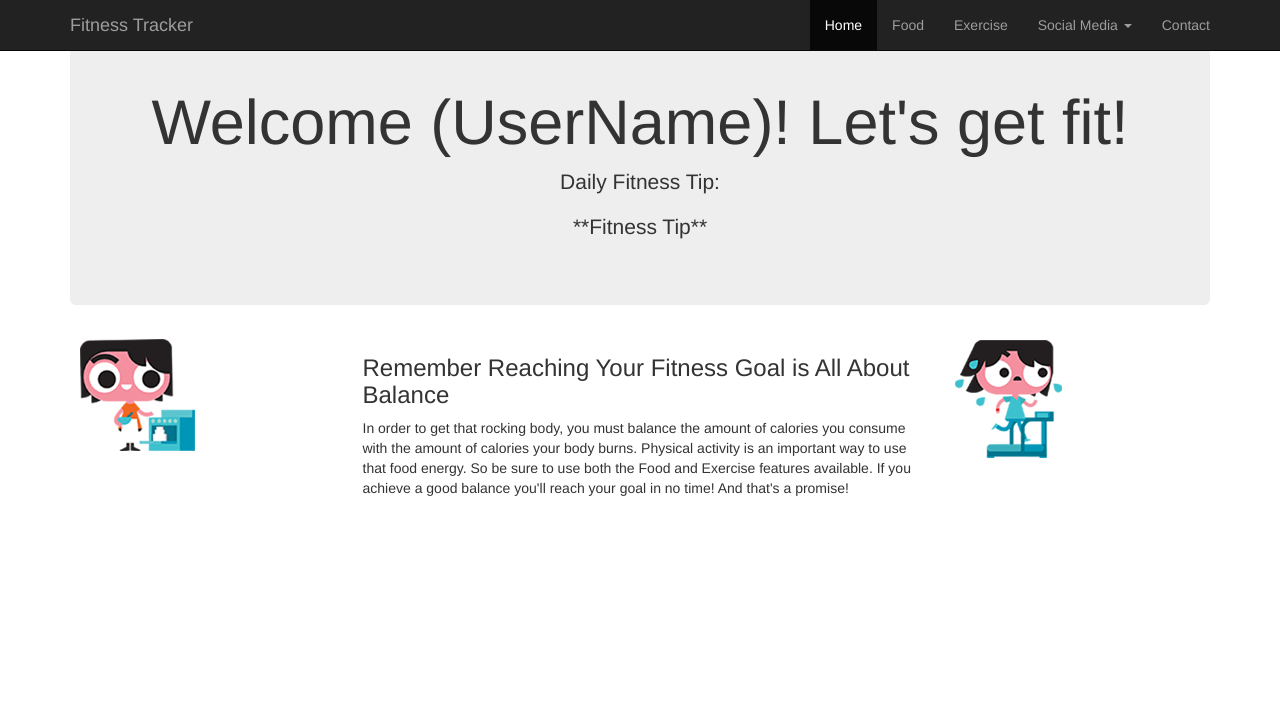
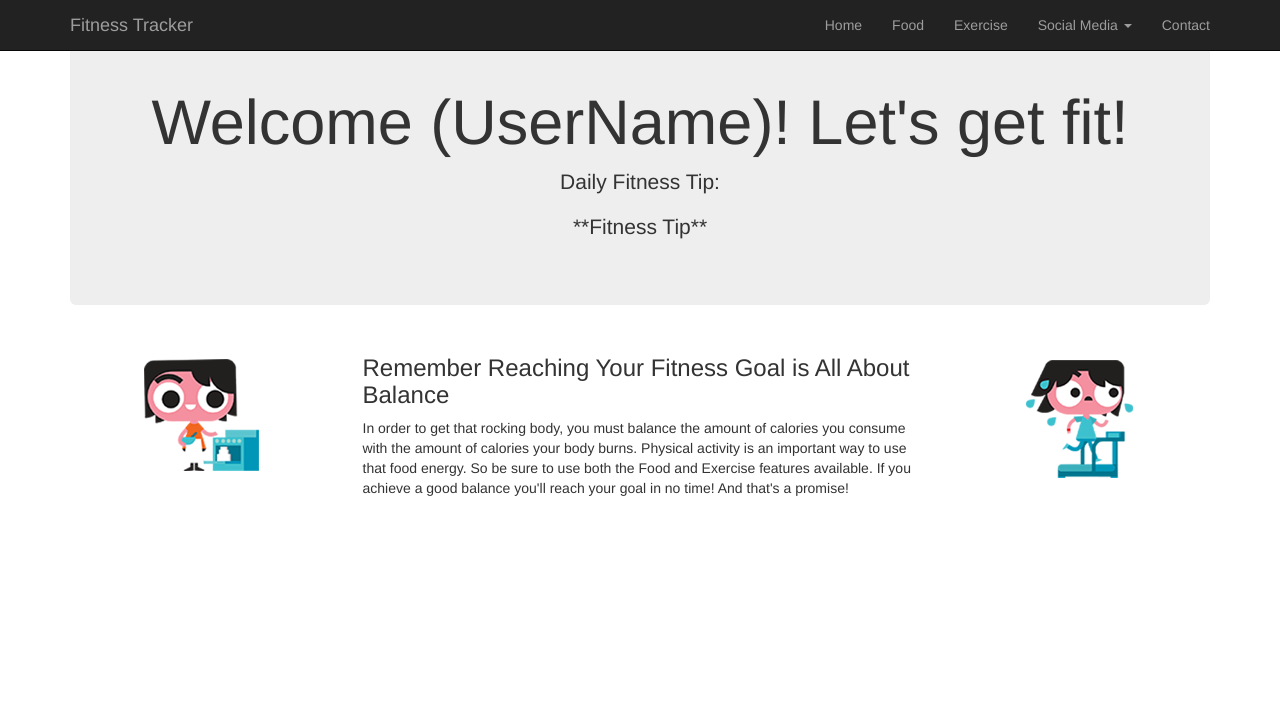
Before and after one commit to JCcalonge6/Fall2014-WebProgramming, a PHP site: page /index.php in a window 1280 px wide. Shown: the top 727 px of the page. Run offline with PHP 8.4, Linux system fonts and the light colour scheme; some libraries are stand-ins or nearby versions.

Commit message:
Changes
Footer: Added Dummy Modal for the contact
Header: Need to figure out how to successfully use active class. Changed
contact into modal.
Home: Changed images to PGNs.

```diff
--- a/FitnessTracker/footer.html
+++ b/FitnessTracker/footer.html
@@ -3,6 +3,26 @@
 				<p class="navbar-text pull-left">Built by JCcalonge</p>
 			</div>
 		</div>
+
+		<div class="modal fade" id="contact" role="dialog">
+			<div class="modal-dialog">
+				<div class="modal-content">
+					<div class="modal-header">
+						<h4>Contact Jhonathan Calonge</h4>
+					</div>
+
+					<div class="modal-body">
+						<p>**Make Form**</p>
+					</div>
+
+					<div class="modal-footer">
+						<a class="btn btn-danger" data-dismiss="modal">Cancel</a>
+						<a class="btn btn-success" data-dismiss="modal">Send</a>
+					</div>
+				</div>
+			</div>
+		</div>
+
 		<script src="http://ajax.googleapis.com/ajax/libs/jquery/1.10.2/jquery.min.js"></script>
 		<script src="view/js/bootstrap.js"></script>
 	</body>
--- a/FitnessTracker/header.html
+++ b/FitnessTracker/header.html
@@ -11,7 +11,7 @@
 				</div>
 				<div class="collapse navbar-collapse navHeaderCollapse">
 					<ul class="nav navbar-nav navbar-right">
-						<li class="active"><a href="index.php">Home</a></li>
+						<li><a href="index.php">Home</a></li> <!--class="active"-->
 						<li><a href="food.php">Food</a></li>
 						<li><a href="exercise.php">Exercise</a></li>
 						<li class="dropdown">
@@ -23,7 +23,7 @@
 								<li><a href="#">Instagram</a></li>
 							</ul>
 						</li>
-						<li><a href="contact.php">Contact</a></li>
+						<li><a href="#contact" data-toggle="modal">Contact</a></li>
 					</ul>
 				</div>
 			</div>
--- a/FitnessTracker/index.php
+++ b/FitnessTracker/index.php
@@ -20,8 +20,9 @@
 
 		<div class="container">
 			<div class="row">
-				<div class="col-md-3">
-					<img src="/view/pics/cooking.jpg" alt="Cooking">
+				<div class="col-md-3 text-center">
+					<br>
+					<img src="/view/pics/cooking.png" alt="Cooking">
 				</div>
 
 				<div class="col-md-6">
@@ -35,9 +36,13 @@
 						time! And that's a promise!</p>
 				</div>
 
-				<div class="col-md-3">
-					<img src="/view/pics/exercising.jpg" alt="Exercising">
+				<div class="col-md-3 text-center">
+					<br>
+					<img src="/view/pics/exercising.png" alt="Exercising">
 				</div>
 			</div>
 		</div>
+		<br>
+		<br>
+		<br>
 		<?php include_once("footer.html"); ?>
```
